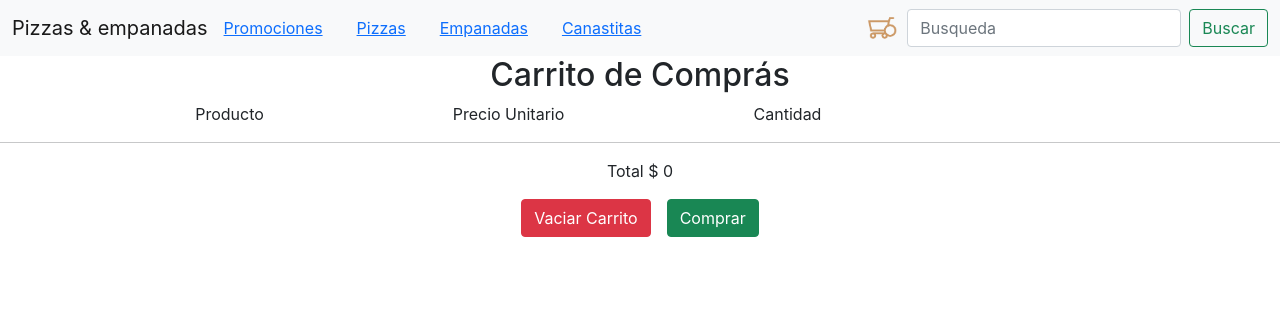
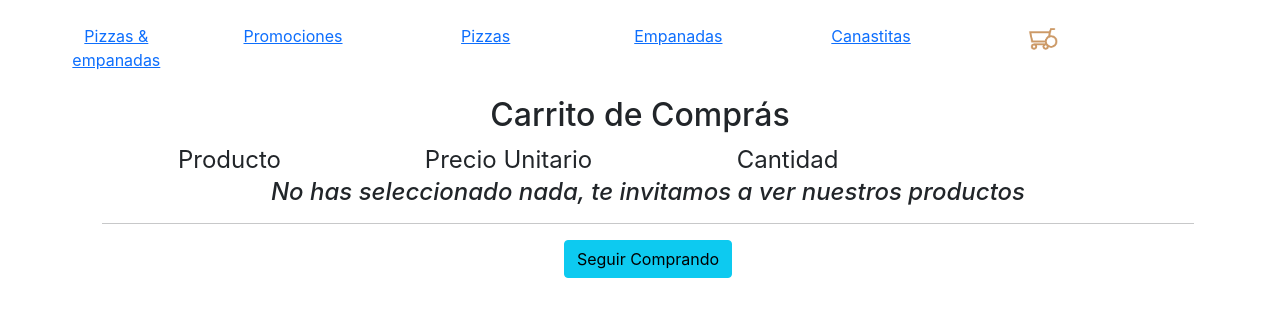
Before and after one commit to flortaglia/tienda-tagliaferro, a React (Create React App) app: page /cart in a window 1280 px wide. Shown: the top 316 px of the page. Built offline with nearby package versions, Linux system fonts and the light colour scheme.

Commit message:
carrito de compras, mostrar cantidades

```diff
--- a/package.json
+++ b/package.json
@@ -7,6 +7,7 @@
     "@testing-library/react": "^12.1.3",
     "@testing-library/user-event": "^13.5.0",
     "bootstrap-icons": "^1.8.1",
+    "firebase": "^9.6.10",
     "react": "^17.0.2",
     "react-dom": "^17.0.2",
     "react-icons": "^4.3.1",
--- a/src/App.js
+++ b/src/App.js
@@ -22,6 +22,8 @@ function App() {
             <Route path="/productos/:categoryId" element={<ItemListContainer/>}/>
             <Route path="/detail/:seeId" element={<ItemDetailContainer/>}/>
             <Route path="/cart" element={<Cart/>}/>
+
+            {/* <Route path="/firebase" element={<FirebaseComponent/>}/> */}
             <Route path="*" element={<Navigate to="/"/>}/>
           </Routes>
         </div>
--- a/src/components/Cart.js
+++ b/src/components/Cart.js
@@ -1,9 +1,10 @@
 import React, {useContext} from 'react'
 import {CartContext} from "../context/CartContext"
 import {BsFillTrashFill} from 'react-icons/bs'
+import { Link } from "react-router-dom";
 
 const Cart = () => {
-  const {cart, emptyCart,removeItem,totalCart,isInCart } = useContext(CartContext)
+  const {cart, emptyCart,removeItem,totalCart } = useContext(CartContext)
 
   return (
     <div>
@@ -13,37 +14,53 @@ const Cart = () => {
         <div className="container my-6 mx-2">
           <div className="row">
 
-              <div className="col">Producto</div>
-              <div className="col">Precio Unitario</div>
-              <div className="col">Cantidad</div>
-              <div className="col"></div>
+              <div className="col  fs-4">Producto</div>
+              <div className="col  fs-4">Precio Unitario</div>
+              <div className="col  fs-4">Cantidad</div>
+              <div className="col  fs-4"></div>
 
           </div>
 
-          {
+          {  cart.length!==0 ?
+
               cart.map((item)=>(
                 <div key={item.id}>
                   <div className="row my-2" >
                     <div className="col">{item.title}</div>
                     <div className="col">$ {item.price}</div>
                     <div className="col">{item.count}</div>
+
                     <button className="btn btn-danger col" onClick={()=>removeItem(item.id)}><BsFillTrashFill/></button>
 
                   </div>
                 </div>
+              ))
 
-          ))
+            :
+              <>
+                  <h4 className='fst-italic'>No has seleccionado nada, te invitamos a ver nuestros productos</h4>
+                  <hr/>
+                  <Link to="/"><button className="btn btn-info mx-2">Seguir Comprando</button></Link>
+
+              </>
 
           }
 
         </div>
       </div>
+      {cart.length!==0
+      &&
+      <>
         <hr/>
         <p className="mb-6 text-lg leading-8">Total $ {totalCart() }</p>
         <div >
           <button className="btn btn-danger mx-2" onClick={emptyCart}>Vaciar Carrito</button>
+          <Link to="/"><button className="btn btn-info mx-2">Seguir Comprando</button></Link>
           <button className="btn btn-success mx-2">Comprar</button>
         </div>
+      </>
+      }
+
     </div>
   )
 }
--- a/src/components/CartWidget.js
+++ b/src/components/CartWidget.js
@@ -1,11 +1,20 @@
-import React from 'react'
+import React,{useContext} from 'react'
 import carrito3 from '../carrito3.png'
 import { Link } from "react-router-dom";
+import {CartContext} from "../context/CartContext"
 
 const CartWidget = () => {
+
+  const {quantityCart} = useContext(CartContext)
   return (
     // <div>CartWidget</div>
-    <Link to="/cart"><img src={carrito3} className="cart" alt="cartWidget" /></Link>
+    <Link to="/cart">
+      <img src={carrito3} className="cart" alt="cartWidget" />
+      { quantityCart()!==0
+      && <span>{quantityCart()}</span>
+      }
+
+    </Link>
   )
 }
 
--- a/src/components/ItemDetail.js
+++ b/src/components/ItemDetail.js
@@ -45,9 +45,11 @@ const ItemDetail = ({id,stock, category, title,description,price,pictureUrl}) =>
           <Link to="/">
             <button type="button" className="btn btn-secondary my-3" >Seguir comprando</button>
           </Link>
+          {/* sería el botón que diría "Terminar Compra", me gusto más poner "Ver Carrito" */}
           <Link to="/cart">
             <button type="button" className="btn btn-primary my-3 mx-2" >Ver Carrito</button>
           </Link>
+
           </div>
         </>
         :
--- a/src/components/NavBar.js
+++ b/src/components/NavBar.js
@@ -5,32 +5,24 @@ import { Link } from "react-router-dom";
 const NavBar = () => {
   return (
     <div>
-        <nav className=" navbar navbar-expand-lg navbar-light bg-light">
-            <div className="container-fluid">
-                <Link className="navbar-brand" to="/">Pizzas & empanadas</Link>
-                <button className="navbar-toggler" type="button" data-bs-toggle="collapse" data-bs-target="#navbarSupportedContent" aria-controls="navbarSupportedContent" aria-expanded="false" aria-label="Toggle navigation">
-                <span className="navbar-toggler-icon"></span>
-                </button>
-                    <div className="collapse navbar-collapse" id="navbarSupportedContent">
-                    <ul className="nav-space navbar-nav me-auto mb-2 mb-lg-0">
+        <nav className="nav my-4 mx-4">
+            <div className="container row">
+                <Link className="navbar-Link col" to="/">Pizzas & empanadas</Link>
 
-                        <li className="nav-item">
-                        <Link className="nav-Link" to="/promociones">Promociones</Link>
-                        </li>
-                        <li className="nav-item"><Link className="nav-Link" to="/productos/pizzas">Pizzas</Link>
-                        </li>
-                        <li className="nav-item"><Link className="nav-Link" to="/productos/empanadas">Empanadas</Link>
-                        </li>
-                        <li className="nav-item"><Link className="nav-Link" to="/productos/canastitas">Canastitas</Link>
-                        </li>
+                <Link className="nav-Link col  mx-3" to="/promociones">Promociones</Link>
 
-                    </ul>
-                    <CartWidget/>
-                    <form className="d-flex">
+                <Link className="nav-Link col  mx-3" to="/productos/pizzas">Pizzas</Link>
+
+                <Link className="nav-Link col  mx-3" to="/productos/empanadas">Empanadas</Link>
+
+                <Link className="nav-Link col  mx-3" to="/productos/canastitas">Canastitas</Link>
+                <div className="col"><CartWidget/></div>
+
+                    {/* <form className="d-flex">
                         <input className="form-control me-2" type="search" placeholder="Busqueda" aria-label="Search"/>
                         <button className="btn btn-outline-success" type="submit">Buscar</button>
-                    </form>
-                </div>
+                    </form> */}
+
             </div>
         </nav>
     </div>
```
Also changed, not shown: src/components/FirebaseComponent.js (added, +38 -0 lines), src/utils/firebase.js (added, +20 -0 lines), 1 other file (tests, documents, lock files or other folders). Lines whose indentation alone changed are shown as unchanged.
